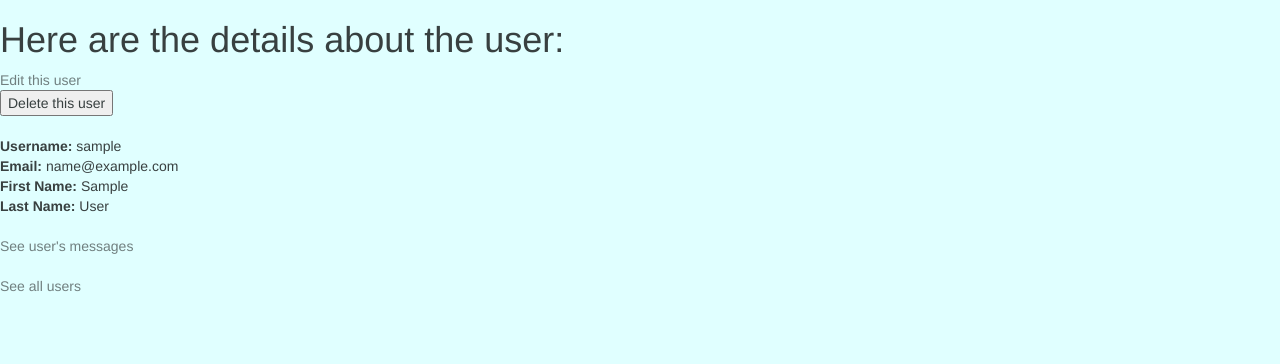
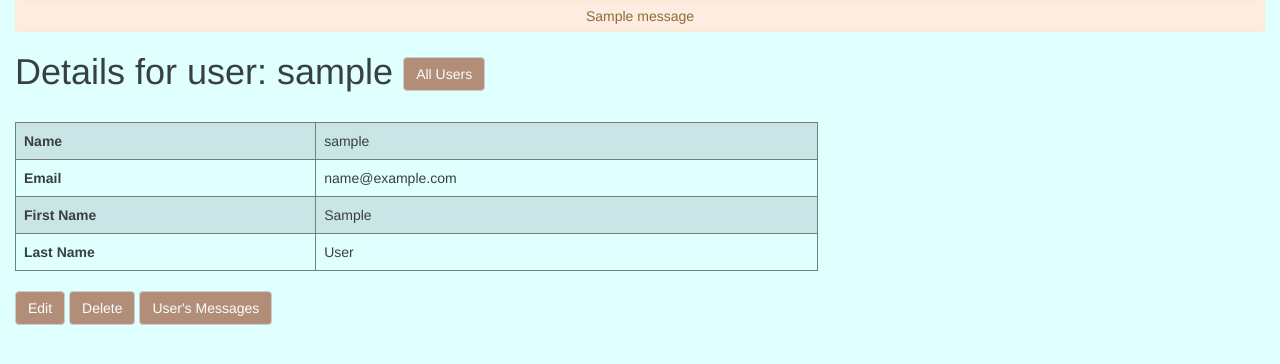
Before and after one commit to juliahazer/user-crud-app, a Flask app: page /users/1 in a window 1280 px wide. Shown: the top 364 px of the page. Run offline with Flask 2, Linux system fonts and the light colour scheme; tables that the repository leaves empty hold one stand-in row (values such as "Sample post"); one stand-in notice (Sample message) is shown; some libraries are stand-ins or nearby versions.

Commit message:
finalized user functionality and added flash messages

```diff
--- a/app.py
+++ b/app.py
@@ -54,7 +54,7 @@ def root():
 @app.route('/users')
 def index():
   ##############HOW COULD I LIMIT THIS FLASH MESSAGE TO ONLY SHOW FOR THE INITIAL PAGE LOAD???#################
-  flash("Welcome to the site!") #add flash message
+  # flash("Welcome to the site!")
   users = User.query.all()
   return render_template('index.html', users = users)
 
@@ -69,6 +69,7 @@ def show(user_id):
       form.populate_obj(selected_user)
       db.session.add(selected_user)
       db.session.commit()
+      flash("You edited this user.")
       return redirect(url_for('show', user_id = selected_user.id))
     #if violates unique field for username/email
     except IntegrityError as e:
@@ -86,10 +87,13 @@ def show(user_id):
   if request.method == b'DELETE':
     db.session.delete(selected_user)
     db.session.commit()
+    flash("You deleted the user: " + selected_user.username)
     return redirect(url_for('index'))
 
   #else show info about the user
-  return render_template('show.html', user=selected_user)
+  ######IF WANTED TO LOOP OVER VALUES IN INSTANCE#########
+  user_dict = dict((col, getattr(selected_user, col)) for col in selected_user.__table__.columns.keys())
+  return render_template('show.html', user=selected_user, user_dict = user_dict)
 
 @app.route('/users/<int:user_id>/edit', methods=['GET'])
 def edit(user_id):
@@ -107,6 +111,7 @@ def new():
       new_user = User(form.username.data, form.email.data, form.first_name.data, form.last_name.data)
       db.session.add(new_user)
       db.session.commit()
+      flash("You added the user: " + new_user.username)
       return redirect(url_for('index'))
 
     #if violates unique field for username/email
--- a/templates/show.html
+++ b/templates/show.html
@@ -5,23 +5,64 @@ Show User
 {% endblock %}
 
 {% block content %}
-<h1>Here are the details about the user:</h1>
+<div class="container-fluid">
+  {% if get_flashed_messages() %}
+    <div class="alert alert-warning">
+      {% for msg in get_flashed_messages() %}
+        <p class="text-center">{{ msg }}</p>
+      {% endfor %}
+    </div>
+  {% endif %}
 
-<a href="{{url_for('edit', user_id=user.id)}}">Edit this user</a>
-<br>
-<form action="{{url_for('show', user_id=user.id)}}?_method=DELETE" method="POST">
-  <input type="submit" value="Delete this user"></input>
-</form>
+  <h1>Details for user: {{ user.username }}
+    <a class="btn btn-default btnCustom" href="{{url_for('index')}}"> All Users
+    </a>
+  </h1>
+  <br>
+</div>
 
-<br>
-<b>Username:</b> {{user.username}}<br>
-<b>Email:</b> {{user.email}}<br>
-<b>First Name:</b> {{user.first_name}}<br>
-<b>Last Name:</b> {{user.last_name}}
+<div class="container-fluid">
+  <div class="row col-sm-8">
+  <table class="table table-bordered">
+    <tbody>
+      <tr class="odd">
+        <td><b>Name</b></td>
+        <td>{{user.username}}</td>
+      </tr>
+      <tr class="even">
+        <td><b>Email</b></td>
+        <td>{{user.email}}</td>
+      </tr>
+      <tr class="odd">
+        <td><b>First Name</b></td>
+        <td>{{user.first_name}}</td>
+      </tr>
+      <tr class="even">
+        <td><b>Last Name</b></td>
+        <td>{{user.last_name}}</td>
+      </tr>
+    </tbody>
+  </table>
+  </div>
+</div>
 
-<br><br>
-<a href="{{url_for('msg_index', user_id=user.id)}}">See user's messages</a>
+<div class="container-fluid">
+  <form action="{{url_for('show', user_id=user.id)}}?_method=DELETE" method="POST">
+    <a class="btn btn-default btnCustom" href="{{url_for('edit', user_id=user.id)}}">
+      Edit
+    </a>
+    <input class="btn btn-default btnCustom" type="submit" value="Delete"></input>
+    <a class="btn btn-default btnCustom" href="{{url_for('msg_index', user_id=user.id)}}">User's Messages</a>
+  </form>
+</div>
 
-<br><br>
-<a href="{{url_for('index')}}">See all users</a>
 {% endblock %}
+
+<!--   THIS WOULD ALLOW TO LOOP OVER KEYS/VALUES IN USER INSTANCE
+{% for key, value in user_dict.items() %}
+  <tr class="{{ loop.cycle('odd', 'even') }}">
+    <td>{{ key }} </td>
+    <td>{{ value }}</td>
+  </tr>
+{% endfor %}
+-->
```
Also changed, not shown: templates/index.html (+7 -5 lines).
